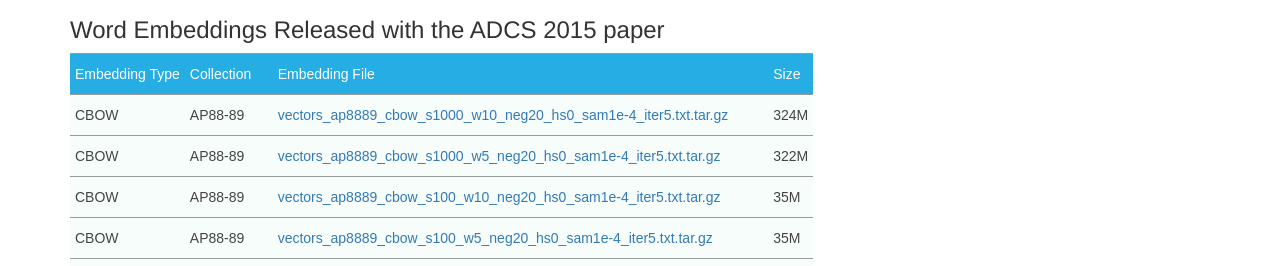
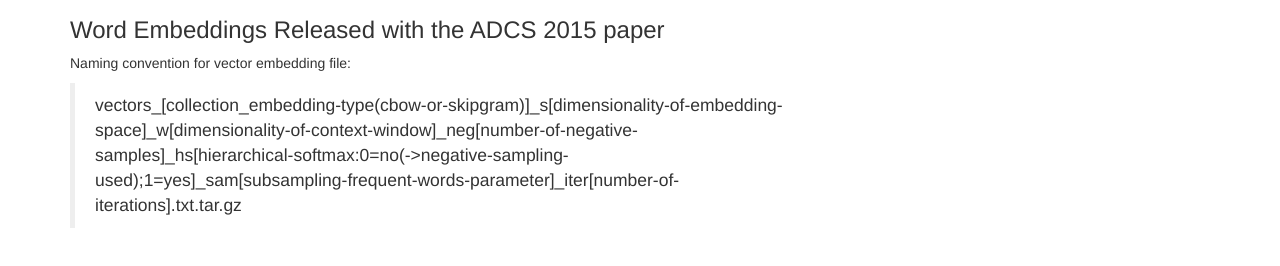
Before and after one commit to guidozuc/website_guido, a plain HTML site: page ntlm.html in a window 1280 px wide. Shown: the part 533-799 px from the top of the page. Drawn offline with Linux system fonts and the light colour scheme.

Commit message:
naming convention of embedding files added

```diff
--- a/ntlm.html
+++ b/ntlm.html
@@ -96,7 +96,11 @@
 
 <h2>Resources</h2>
 <h3 id="ADCS2015_embeddings">Word Embeddings Released with the ADCS 2015 paper</h3>
-
+<p>Naming convention for vector embedding file:
+</br><blockquote>
+vectors_[collection_embedding-type(cbow-or-skipgram)]_s[dimensionality-of-embedding-space]_w[dimensionality-of-context-window]_neg[number-of-negative-samples]_hs[hierarchical-softmax:0=no(->negative-sampling-used);1=yes]_sam[subsampling-frequent-words-parameter]_iter[number-of-iterations].txt.tar.gz</blockquote>
+</p>
+</br>
 <style type="text/css">
 .tg  {border-collapse:collapse;border-spacing:0;border-color:#999;}
 .tg td{font-family:Arial, sans-serif;font-size:14px;padding:10px 5px;border-style:solid;border-width:0px;overflow:hidden;word-break:normal;border-color:#999;color:#444;background-color:#F7FDFA;border-top-width:1px;border-bottom-width:1px;}
```
